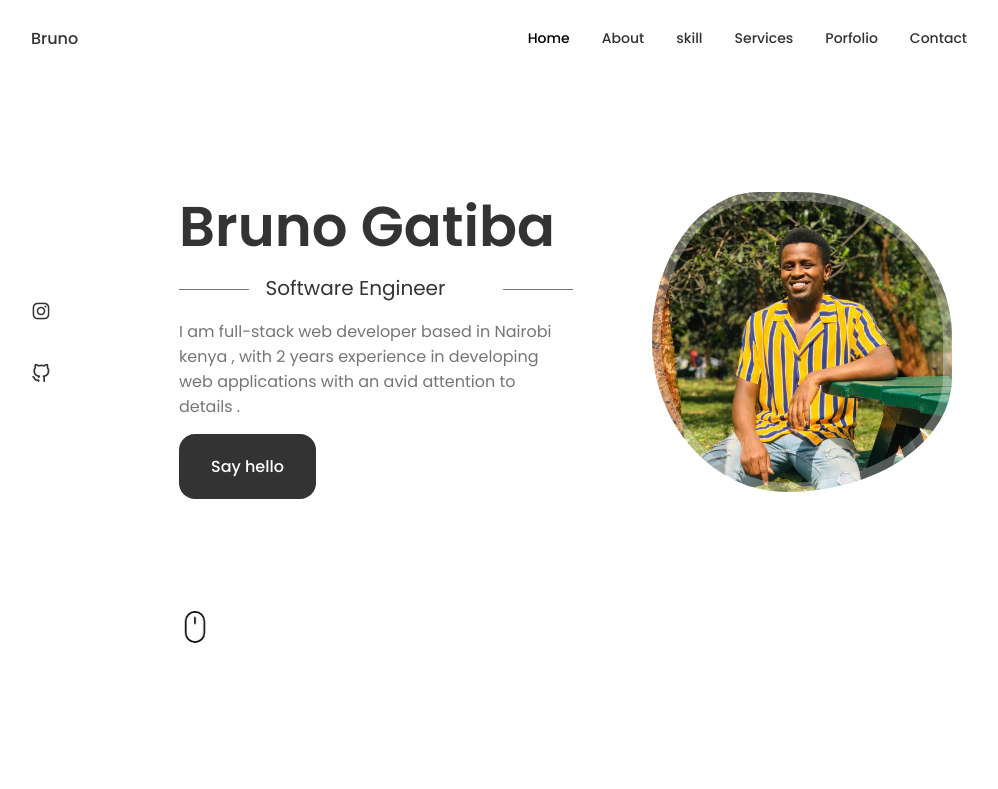
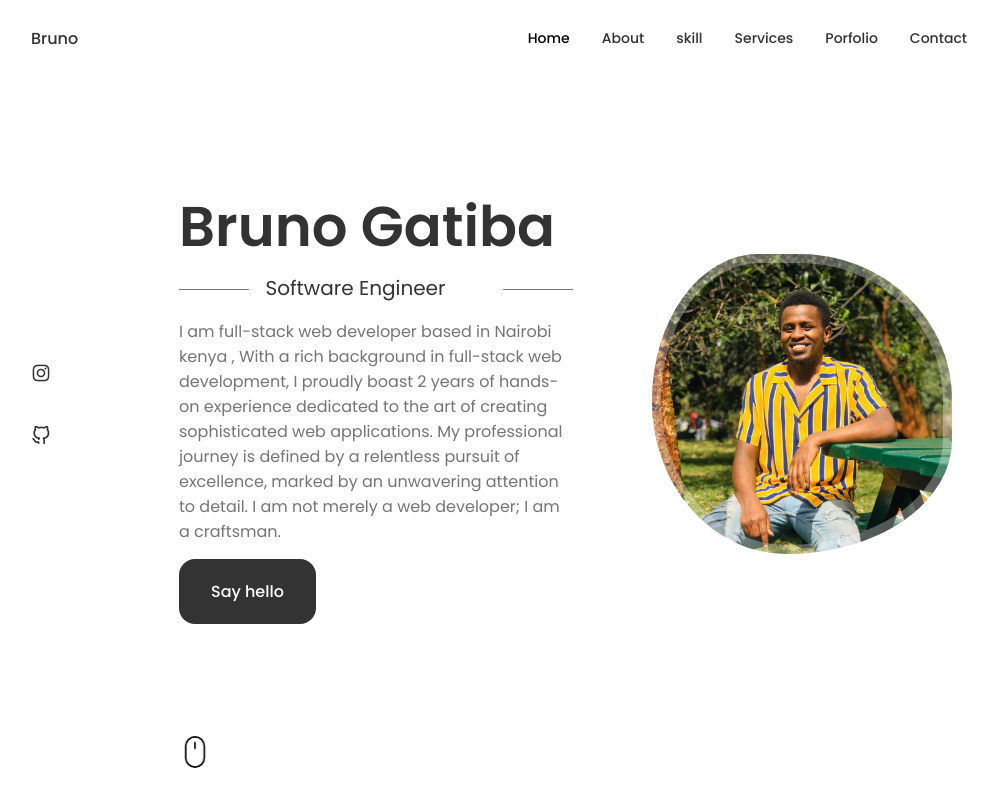
Before and after one commit to ch1n069/Portfolio, a React (Create React App) app: page / in a window 1280 px wide. Shown: the top 789 px of the page, without its empty margins (125-1123 px from the left). Built offline with nearby package versions, Linux system fonts and the light colour scheme.

Commit message:
modification of the experience section

```diff
--- a/src/components/home/Data.js
+++ b/src/components/home/Data.js
@@ -6,9 +6,12 @@ const data = () => {
       <h1 className="home__title">Bruno Gatiba</h1>
       <h3 className="home__subtitle">Software Engineer</h3>
       <p className="home__description">
-        I am full-stack web developer based in Nairobi kenya , with 2 years
-        experience in developing web applications with an avid attention to
-        details .
+        I am full-stack web developer based in Nairobi kenya , With a rich
+        background in full-stack web development, I proudly boast 2 years of
+        hands-on experience dedicated to the art of creating sophisticated web
+        applications. My professional journey is defined by a relentless pursuit
+        of excellence, marked by an unwavering attention to detail. I am not
+        merely a web developer; I am a craftsman.
       </p>
       <a href="#contact" className="button button--flex">
         Say hello
--- a/src/components/qualification/Qualification.js
+++ b/src/components/qualification/Qualification.js
@@ -132,7 +132,7 @@ const Qualification = () => {
               <div>
                 <h3 className="qualification__title"> Software Developer</h3>
                 <span className="qualification__subtitle">
-                  SIEC pvt ltd - Remote
+                  SIEC pvt ltd - Australia - Remote
                 </span>
                 <div className="qualification__calendar">
                   <div className="uil uil-calendar-alt">
@@ -157,7 +157,7 @@ const Qualification = () => {
               <div>
                 <h3 className="qualification__title">Software Developer</h3>
                 <span className="qualification__subtitle">
-                  Bring Back Australia - Remote
+                  Bring Back Australia - Australia - Remote
                 </span>
                 <div className="qualification__calendar">
                   <div className="uil uil-calendar-alt"> &nbsp;2021 - 2022</div>
```
